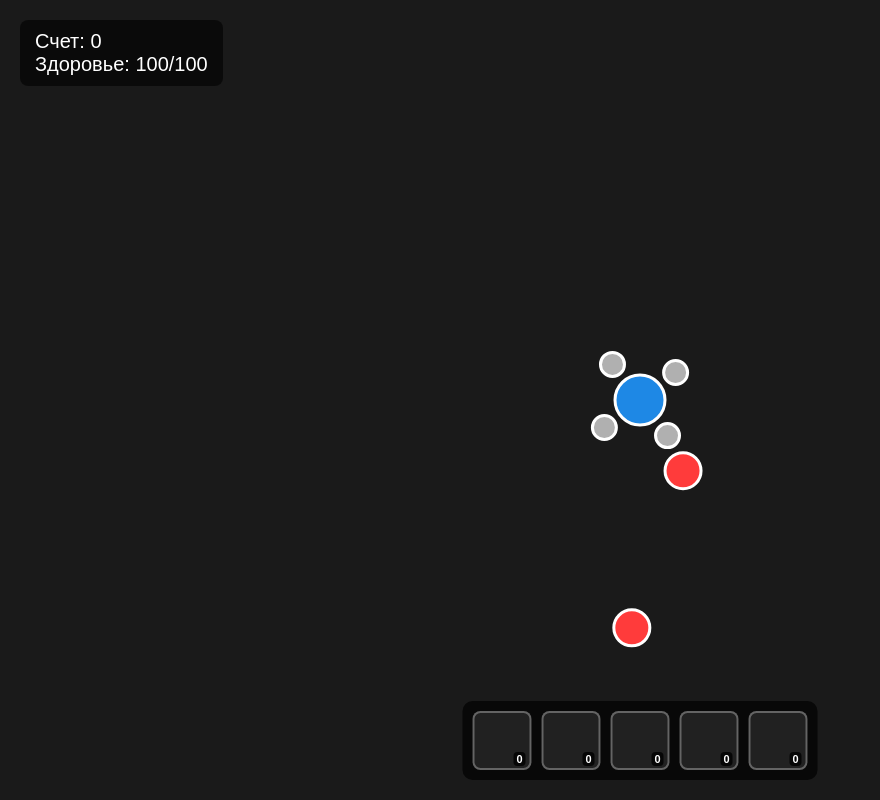
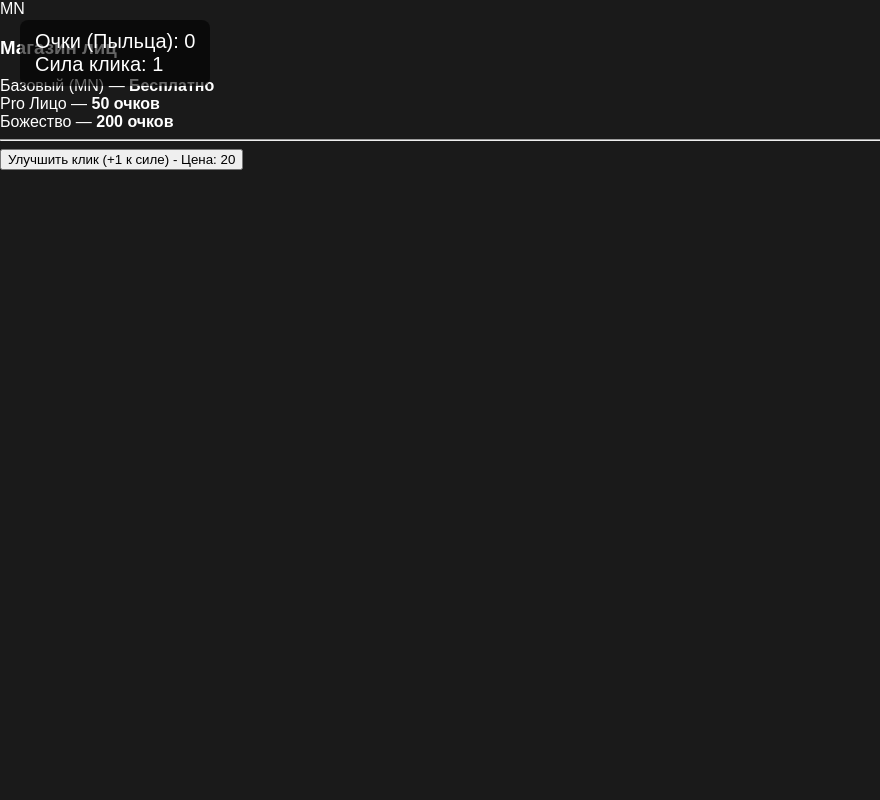
Before and after one commit to samsmat28/Florr.io-2026, a plain HTML site: page index.html in a window 1280 px wide. Shown: the whole page, without its empty margins (0-880 px from the left). Drawn offline with Linux system fonts and the light colour scheme.

Commit message:
Update title and add game features in index.html

```diff
--- a/index.html
+++ b/index.html
@@ -3,25 +3,42 @@
 <head>
     <meta charset="UTF-8">
     <meta name="viewport" content="width=device-width, initial-scale=1.0">
-    <title>Florr.io - One Person</title>
+    <title>Florr.io Clicker - MN</title>
     <link rel="stylesheet" href="style.css">
 </head>
 <body>
 
     <div id="ui">
-        Счет: <span id="score">0</span><br>
-        Здоровье: <span id="hp">100</span>/100
+        Очки (Пыльца): <span id="score">0</span><br>
+        Сила клика: <span id="click-power">1</span>
     </div>
 
-    <div id="inventory">
-        <div class="slot" onclick="craftPetal(0)"><div class="count-badge" id="count-0">0</div></div>
-        <div class="slot" onclick="craftPetal(1)"><div class="count-badge" id="count-1">0</div></div>
-        <div class="slot" onclick="craftPetal(2)"><div class="count-badge" id="count-2">0</div></div>
-        <div class="slot" onclick="craftPetal(3)"><div class="count-badge" id="count-3">0</div></div>
-        <div class="slot" onclick="craftPetal(4)"><div class="count-badge" id="count-4">0</div></div>
+    <!-- Центральный смайлик/лицо для кликов -->
+    <div id="game-container">
+        <div id="target-face" onclick="clickFace()">
+            <div class="face-text" id="face-name">MN</div>
+            <div class="eyes">
+                <div class="eye"></div>
+                <div class="eye"></div>
+            </div>
+        </div>
     </div>
 
-    <canvas id="gameCanvas"></canvas>
+    <!-- Магазин скинов и улучшений -->
+    <div id="shop">
+        <h3>Магазин лиц</h3>
+        <div class="shop-item" onclick="buySkin('MN', 0, '#ff3b3b')">
+            <span>Базовый (MN)</span> — <b>Бесплатно</b>
+        </div>
+        <div class="shop-item" onclick="buySkin('Pro', 50, '#ffcc00')">
+            <span>Pro Лицо</span> — <b>50 очков</b>
+        </div>
+        <div class="shop-item" onclick="buySkin('God', 200, '#5555ff')">
+            <span>Божество</span> — <b>200 очков</b>
+        </div>
+        <hr>
+        <button onclick="upgradeClick()">Улучшить клик (+1 к силе) - Цена: <span id="upgrade-cost">20</span></button>
+    </div>
 
     <script src="script.js"></script>
 </body>
```
